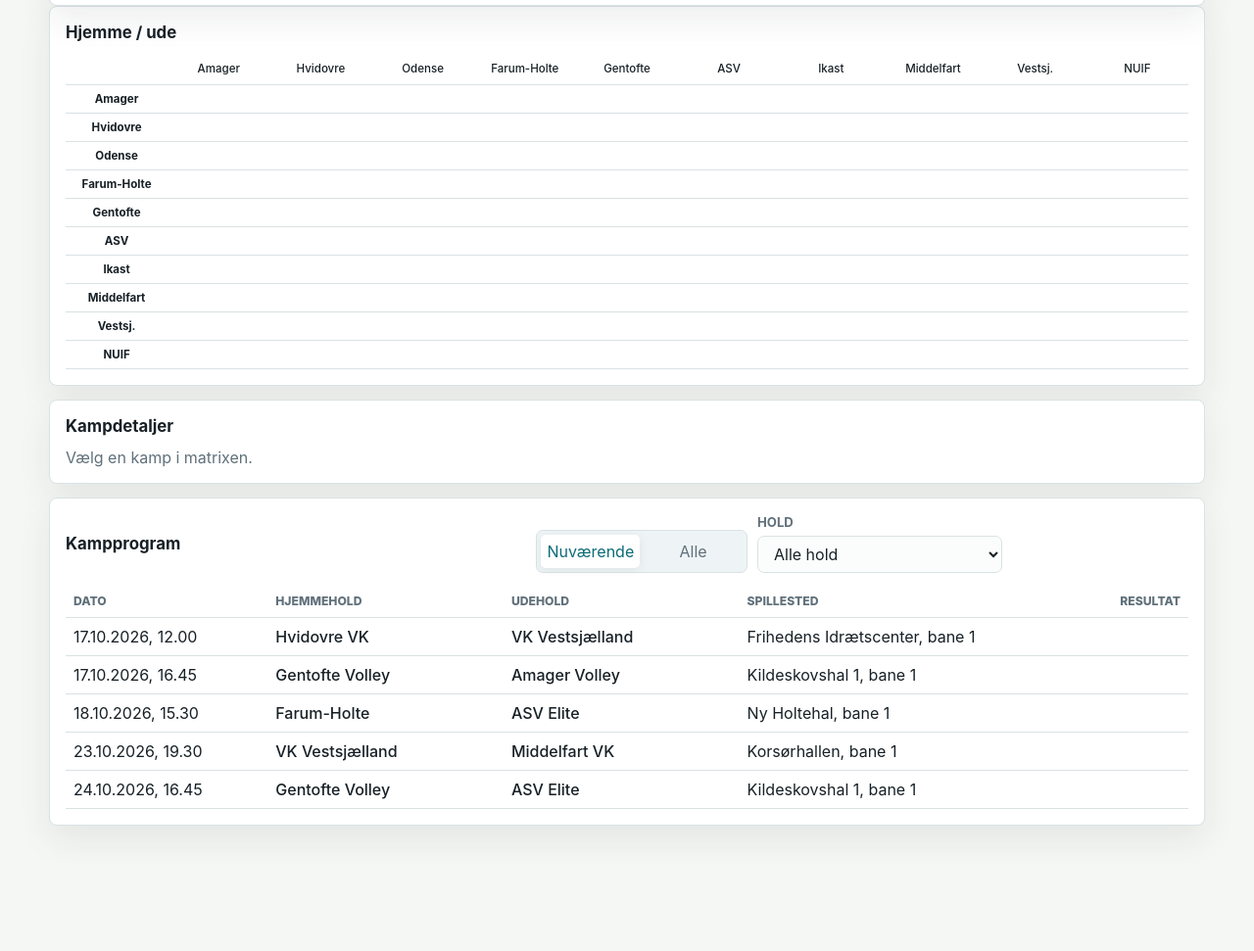
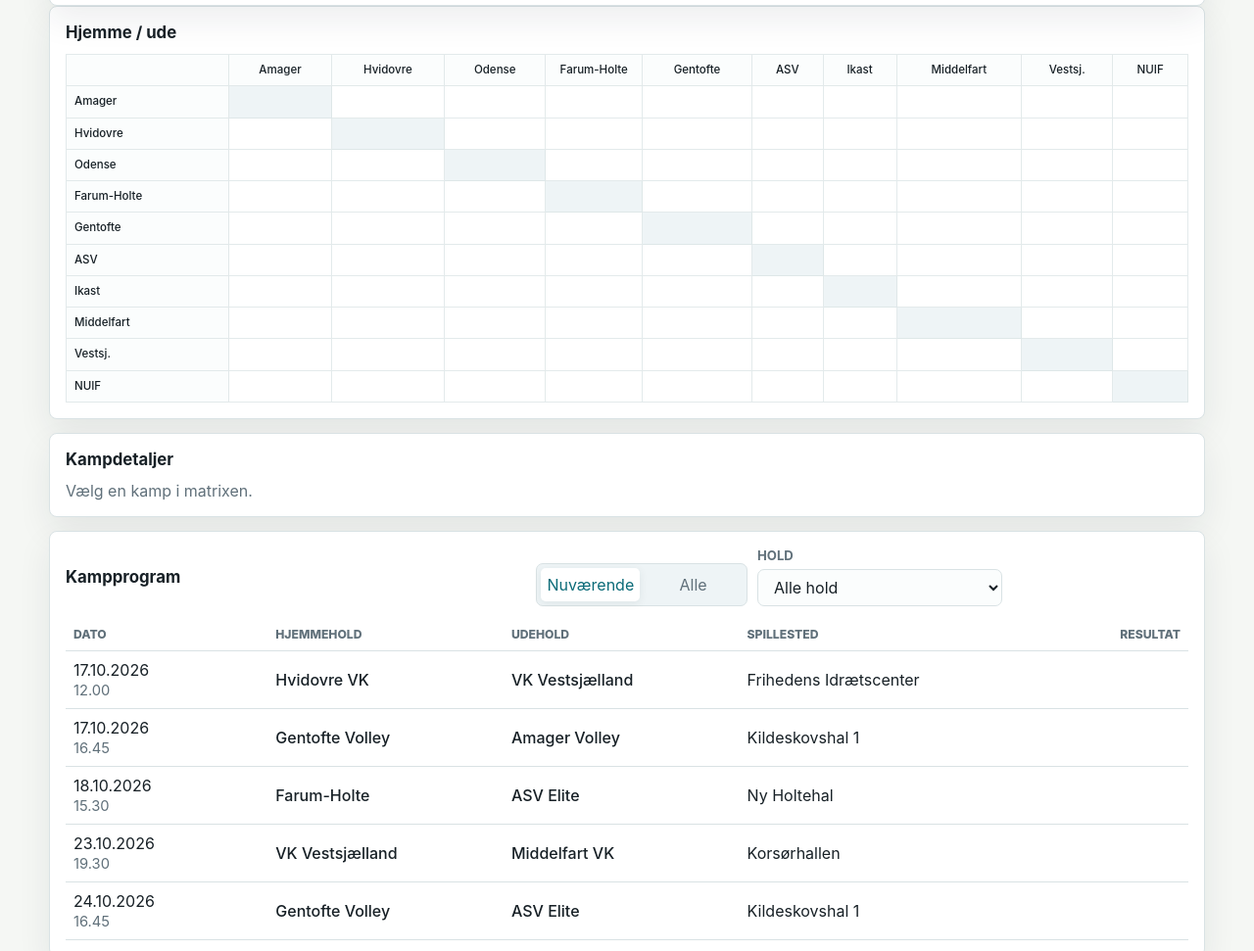
Before and after one commit to Brijankk/volley-resultater, a plain HTML site: page frontend/index.html in a window 1280 px wide. Shown: the part 1631-2602 px from the top of the page at 98% size. Before the commit the page ends 2514 px from the top, so only its background shows below. Drawn offline with Linux system fonts and the light colour scheme.

Commit message:
Refine schedule and matrix frontend

```diff
--- a/frontend/app.js
+++ b/frontend/app.js
@@ -326,10 +326,10 @@ function renderScheduleRow(match) {
   const result = formatScheduleResult(match);
   return `
     <tr>
-      <td data-label="Dato">${escapeHtml(formatScheduleDateTime(match))}</td>
+      <td data-label="Dato" class="schedule-date-cell">${renderScheduleDateTime(match)}</td>
       <td data-label="Hjemme" class="team-cell" title="${escapeHtml(match.home_team)}">${escapeHtml(match.home_team)}</td>
       <td data-label="Ude" class="team-cell" title="${escapeHtml(match.away_team)}">${escapeHtml(match.away_team)}</td>
-      <td data-label="Hal">${formatVenue(match)}</td>
+      <td data-label="Spillested">${formatScheduleVenue(match)}</td>
       <td data-label="Resultat" class="schedule-result ${result ? "" : "pending"}">${escapeHtml(result)}</td>
     </tr>
   `;
@@ -517,20 +517,20 @@ function drawGrid(ctx, width, height, pad, maxY, chartData) {
 function renderMatrix() {
   const matrix = state.poolData.result_matrix;
   const teams = state.poolData.source_standings.map((row) => row.team_name);
-  const header = `<tr><th></th>${teams.map((team) => `<th title="${escapeHtml(team)}">${escapeHtml(shortTeam(team))}</th>`).join("")}</tr>`;
+  const header = `<tr><th scope="col"></th>${teams.map((team) => `<th scope="col" title="${escapeHtml(team)}">${escapeHtml(shortTeam(team))}</th>`).join("")}</tr>`;
   const body = teams
     .map((home) => {
       const cells = teams
         .map((away) => {
           const value = matrix[home]?.[away] ?? "";
-          const className = matrixClass(value);
+          const className = [matrixClass(value), home === away ? "diagonal" : ""].filter(Boolean).join(" ");
           const matches = findMatrixMatches(home, away);
           const selected = state.selectedPair?.home === home && state.selectedPair?.away === away ? " selected" : "";
           const attrs = matches.length ? ` data-home-team="${escapeHtml(home)}" data-away-team="${escapeHtml(away)}" tabindex="0"` : "";
           return `<td class="${className}${selected}"${attrs}>${escapeHtml(value || "")}</td>`;
         })
         .join("");
-      return `<tr><td title="${escapeHtml(home)}"><strong>${escapeHtml(shortTeam(home))}</strong></td>${cells}</tr>`;
+      return `<tr><th scope="row" title="${escapeHtml(home)}">${escapeHtml(shortTeam(home))}</th>${cells}</tr>`;
     })
     .join("");
   els.matrixWrap.innerHTML = `<table class="matrix-table">${header}${body}</table>`;
@@ -799,16 +799,35 @@ function formatVenue(match) {
   return `${venue}${match.court ? `, bane ${escapeHtml(match.court)}` : ""}`;
 }
 
-function formatScheduleDateTime(match) {
+function renderScheduleDateTime(match) {
   if (!match.starts_at) return "";
+  const date = formatScheduleDate(match.starts_at);
   if (match.starts_at_time_known === false) {
-    return new Intl.DateTimeFormat("da-DK", {
-      day: "2-digit",
-      month: "2-digit",
-      year: "numeric",
-    }).format(new Date(match.starts_at));
+    return `<span class="schedule-date-part">${escapeHtml(date)}</span>`;
   }
-  return formatDateTime(match.starts_at);
+  return `
+    <span class="schedule-date-part">${escapeHtml(date)}</span>
+    <span class="schedule-time-part">${escapeHtml(formatScheduleTime(match.starts_at))}</span>
+  `;
+}
+
+function formatScheduleDate(value) {
+  return new Intl.DateTimeFormat("da-DK", {
+    day: "2-digit",
+    month: "2-digit",
+    year: "numeric",
+  }).format(new Date(value));
+}
+
+function formatScheduleTime(value) {
+  return new Intl.DateTimeFormat("da-DK", {
+    hour: "2-digit",
+    minute: "2-digit",
+  }).format(new Date(value));
+}
+
+function formatScheduleVenue(match) {
+  return escapeHtml(match.venue || "Spillested ikke fastlagt");
 }
 
 function formatScheduleResult(match) {
--- a/frontend/index.html
+++ b/frontend/index.html
@@ -11,8 +11,8 @@
       name="description"
       content="Se stillinger, sæsonudvikling og resultater for danske volleyballrækker."
     />
-    <link rel="stylesheet" href="./styles.css?v=1.1.0" />
-    <link rel="manifest" href="./manifest.webmanifest?v=1.1.0" />
+    <link rel="stylesheet" href="./styles.css?v=1.1.1" />
+    <link rel="manifest" href="./manifest.webmanifest?v=1.1.1" />
     <link rel="apple-touch-icon" href="./icons/apple-touch-icon.png" />
   </head>
   <body>
@@ -21,7 +21,7 @@
         <div class="title-block">
           <div class="meta-row">
             <p class="eyebrow">Volleyball Danmark</p>
-            <div class="app-version" aria-label="Version">v1.1.0</div>
+            <div class="app-version" aria-label="Version">v1.1.1</div>
           </div>
           <h1>Resultater</h1>
         </div>
@@ -159,6 +159,6 @@
 
     </main>
 
-    <script src="./app.js?v=1.1.0" type="module"></script>
+    <script src="./app.js?v=1.1.1" type="module"></script>
   </body>
 </html>
--- a/frontend/styles.css
+++ b/frontend/styles.css
@@ -297,8 +297,10 @@ select {
 
 .table-scroll,
 .matrix-scroll {
-  overflow: auto;
+  overflow-x: auto;
+  overflow-y: hidden;
   max-width: 100%;
+  position: relative;
 }
 
 table {
@@ -364,6 +366,21 @@ th:nth-child(2) {
   font-weight: 500;
 }
 
+.schedule-date-cell {
+  white-space: nowrap;
+}
+
+.schedule-date-part,
+.schedule-time-part {
+  display: block;
+}
+
+.schedule-time-part {
+  color: var(--muted);
+  font-size: 0.92em;
+  margin-top: 2px;
+}
+
 .mobile-label {
   display: none;
 }
@@ -421,8 +438,20 @@ canvas {
 }
 
 .matrix-table {
+  border-left: 1px solid rgba(217, 226, 228, 0.72);
+  border-top: 1px solid rgba(217, 226, 228, 0.72);
+  border-collapse: separate;
+  border-spacing: 0;
   font-size: 0.72rem;
-  table-layout: fixed;
+  min-width: 100%;
+  table-layout: auto;
+  width: max-content;
+}
+
+.matrix-table th,
+.matrix-table td {
+  border: 1px solid rgba(217, 226, 228, 0.72);
+  border-width: 0 1px 1px 0;
 }
 
 .matrix-table th {
@@ -439,15 +468,42 @@ canvas {
   line-height: 1.15;
 }
 
+.matrix-table thead th {
+  background: var(--surface-strong);
+  position: sticky;
+  top: 0;
+  z-index: 2;
+}
+
 .matrix-table th:first-child {
   text-align: left;
-  font-weight: 800;
+  min-width: 96px;
+  width: 96px;
+}
+
+.matrix-table thead th:first-child {
+  left: 0;
+  z-index: 4;
+}
+
+.matrix-table tbody th {
+  background: #fbfdfd;
+  left: 0;
+  font-weight: 500;
+  position: sticky;
+  z-index: 3;
 }
 
 .matrix-table td {
   min-width: 42px;
   text-align: center;
+  width: 42px;
   padding: 7px 5px;
+}
+
+.matrix-table thead th:not(:first-child) {
+  min-width: 42px;
+  width: 42px;
 }
 
 .matrix-table td[data-home-team] {
@@ -460,6 +516,10 @@ canvas {
   outline: 2px solid rgba(11, 107, 120, 0.35);
   outline-offset: -2px;
   background: #eef8fa;
+}
+
+.matrix-table td.diagonal {
+  background: var(--surface-strong);
 }
 
 .matrix-table td.win {
@@ -628,6 +688,13 @@ canvas {
     white-space: normal;
   }
 
+  .schedule-table .schedule-date-cell,
+  .schedule-table .schedule-date-part,
+  .schedule-table .schedule-time-part {
+    overflow-wrap: normal;
+    white-space: nowrap;
+  }
+
   .schedule-table th {
     font-size: 0.46rem;
     overflow-wrap: normal;
--- a/frontend/sw.js
+++ b/frontend/sw.js
@@ -1,4 +1,4 @@
-const APP_CACHE = "volley-app-v27";
+const APP_CACHE = "volley-app-v28";
 const DATA_CACHE = "volley-data-v5";
 const FRONTEND_ROOT = new URL("./", self.location.href).pathname;
 const DATA_ROOT = new URL("../data/json/", self.location.href).pathname;
```
